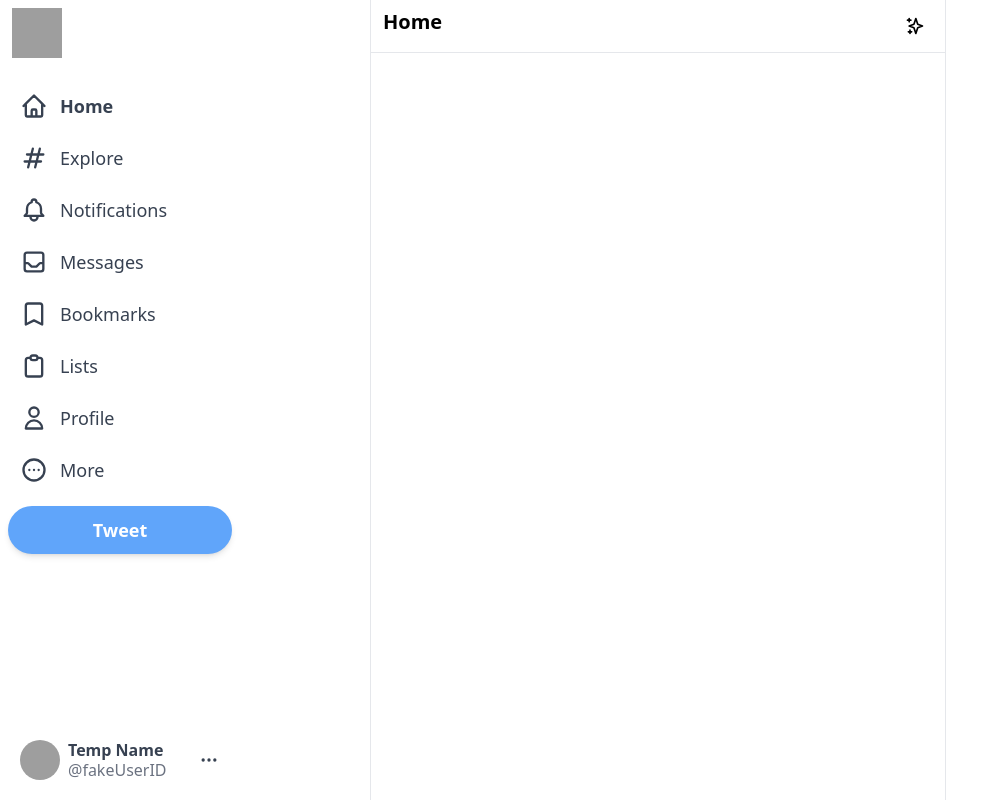
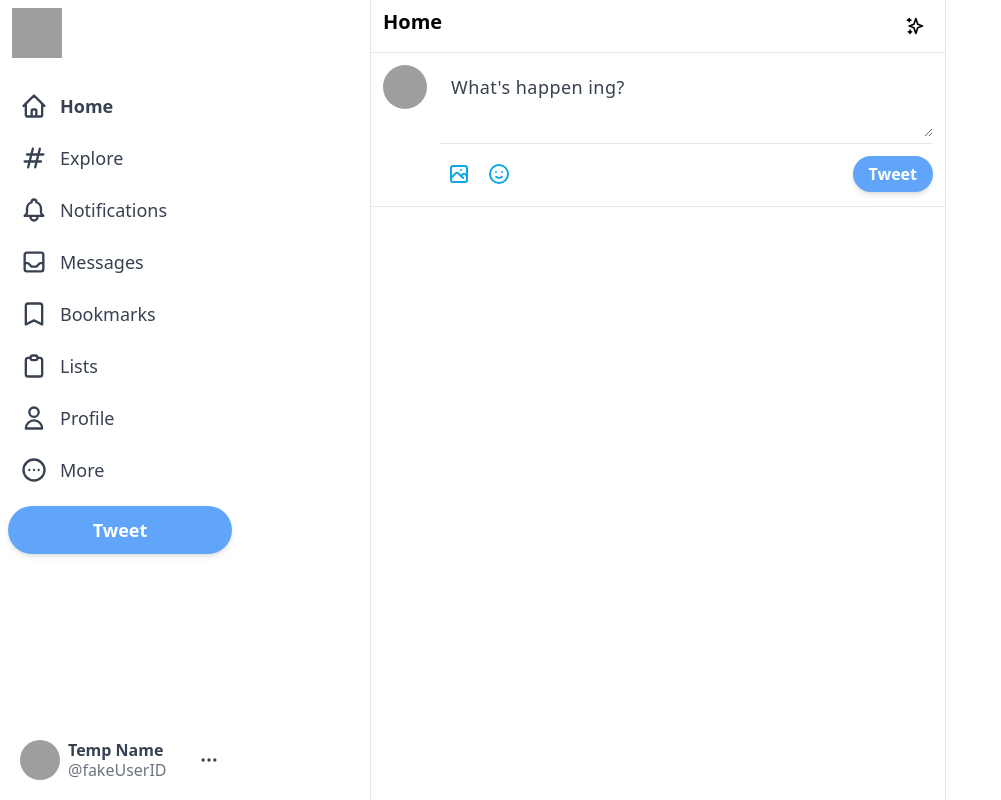
Before and after one commit to potofuu/twitter-clone, a Next.js app: page / in a window 1280 px wide. Shown: the whole page, without its empty margins (0-1001 px from the left). Built offline with nearby package versions, Linux system fonts and the light colour scheme; grey boxes are pictures that could not be loaded.

Commit message:
added input new tweet section

```diff
--- a/components/Feed.js
+++ b/components/Feed.js
@@ -1,4 +1,5 @@
 import { SparklesIcon } from "@heroicons/react/outline";
+import Input from "./Input";
 
 export default function Feed() {
   return (
@@ -9,6 +10,7 @@
                 <SparklesIcon className="h-5"/>
             </div>
         </div>
+        <Input />
     </div>
   )
 }
--- /dev/null
+++ b/components/Input.js
@@ -0,0 +1,21 @@
+import { EmojiHappyIcon, PhotographIcon } from "@heroicons/react/outline";
+
+export default function Input() {
+  return (
+    <div className="flex border-b border-gray-200 p-3 space-x-3">
+        <img src="https://toppng.com/uploads/preview/orihime-sky-flower-icon-circle-anime-girl-icon-11562944617lbguf3wuov.png" alt="user-img" className="h-11 w-11 rounded-full cursor-pointer hover:brightness-90"/>
+        <div className="w-full divide-y divide-gray-200">
+            <div className="">
+                <textarea className="w-full border-none focus:ring-0 text-lg placeholder-gray-700 tracking-wide min-h-[50px] text-gray-700" rows="2" placeholder="What's happen ing?" />
+            </div>
+            <div className="flex items-center justify-between pt-2.5">
+                <div className="flex">
+                    <PhotographIcon className="h-10 w-10 hoverEffect p-2 text-sky-500 hover:bg-sky-100"/>
+                    <EmojiHappyIcon className="h-10 w-10 hoverEffect p-2 text-sky-500 hover:bg-sky-100"/>
+                </div>
+                <button className="bg-blue-400 text-white px-4 py-1.5 rounded-full font-bold shadow-md hover:brightness-90 disabled:opacity-50">Tweet</button>
+            </div>
+        </div>
+    </div>
+  )
+}
--- a/package.json
+++ b/package.json
@@ -15,6 +15,7 @@
     "react-dom": "18.2.0"
   },
   "devDependencies": {
+    "@tailwindcss/forms": "^0.5.2",
     "autoprefixer": "^10.4.7",
     "eslint": "8.18.0",
     "eslint-config-next": "12.2.0",
--- a/tailwind.config.js
+++ b/tailwind.config.js
@@ -6,5 +6,5 @@
   theme: {
     extend: {},
   },
-  plugins: [],
+  plugins: [require('@tailwindcss/forms'),],
 }
```
Also changed, not shown: 2 other files (tests, documents, lock files or other folders).
